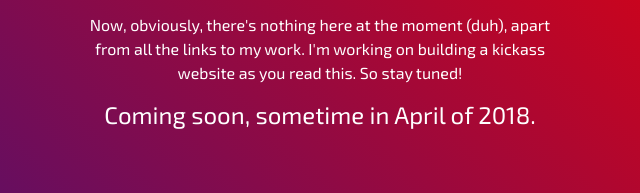
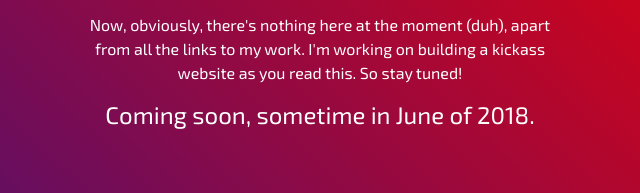
Before and after one commit to v27u27/site, a plain HTML site: page index.html in a window 1280 px wide. Shown: the part 347-540 px from the top of the page, 605-1245 px from the left. Drawn offline with nearby package versions, Linux system fonts and the light colour scheme.

Commit message:
Update index.html

```diff
--- a/index.html
+++ b/index.html
@@ -113,7 +113,7 @@ window.__cfRocketOptions = {byc:0,p:0,petok:"6dcf7981cd86a228afa0bf26ce4deb15de5
 <p>This website will be my personal/professional website and will house all my work.</p>
 <p>Now, obviously, there's nothing here at the moment (duh), apart from all the links to my work. I'm working on building a kickass website as you
 read this. So stay tuned!</p>
-<h4>Coming soon, sometime in April of 2018.</h4>
+<h4>Coming soon, sometime in June of 2018.</h4>
 <br />
 </div>
 </div>
```
